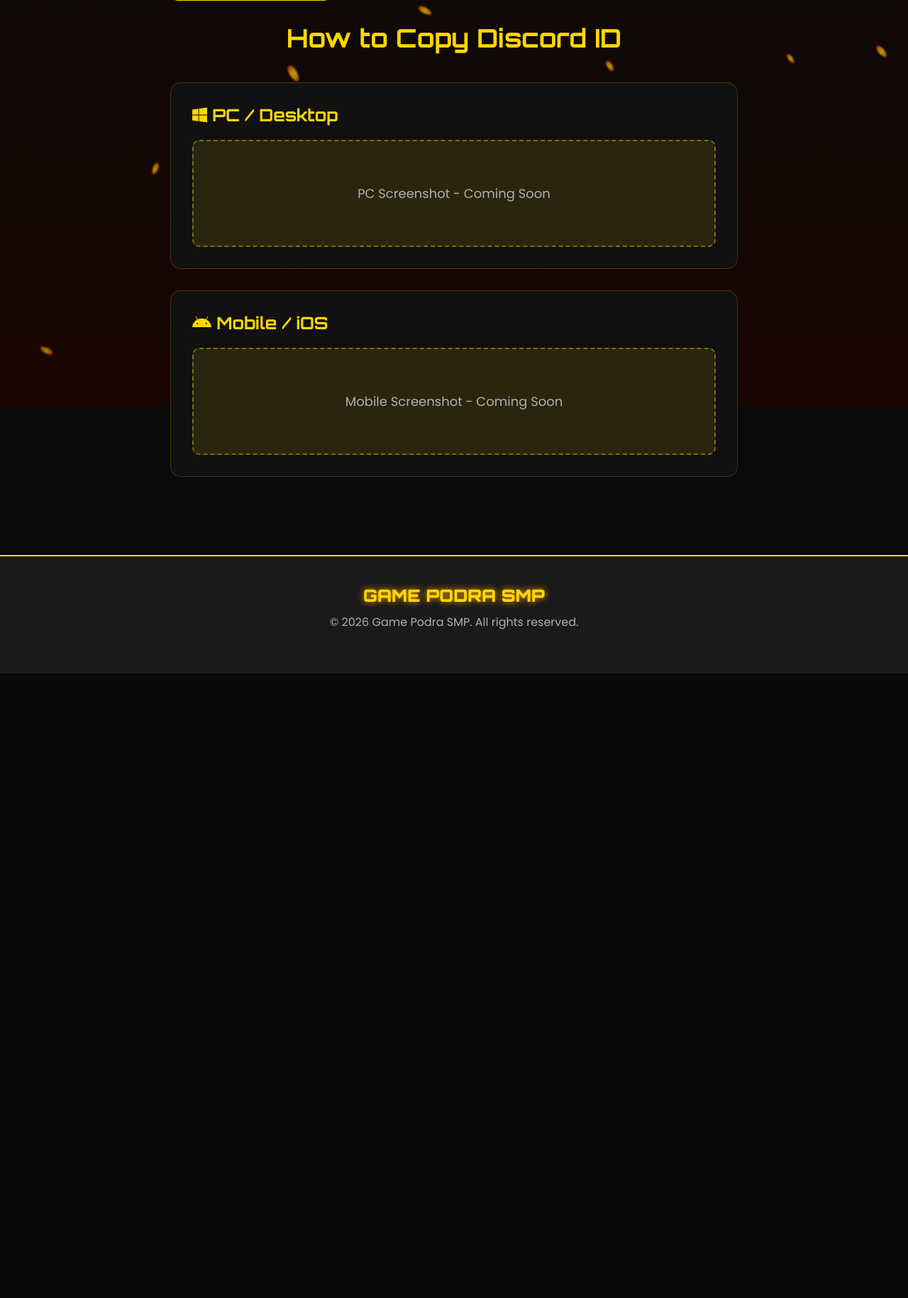
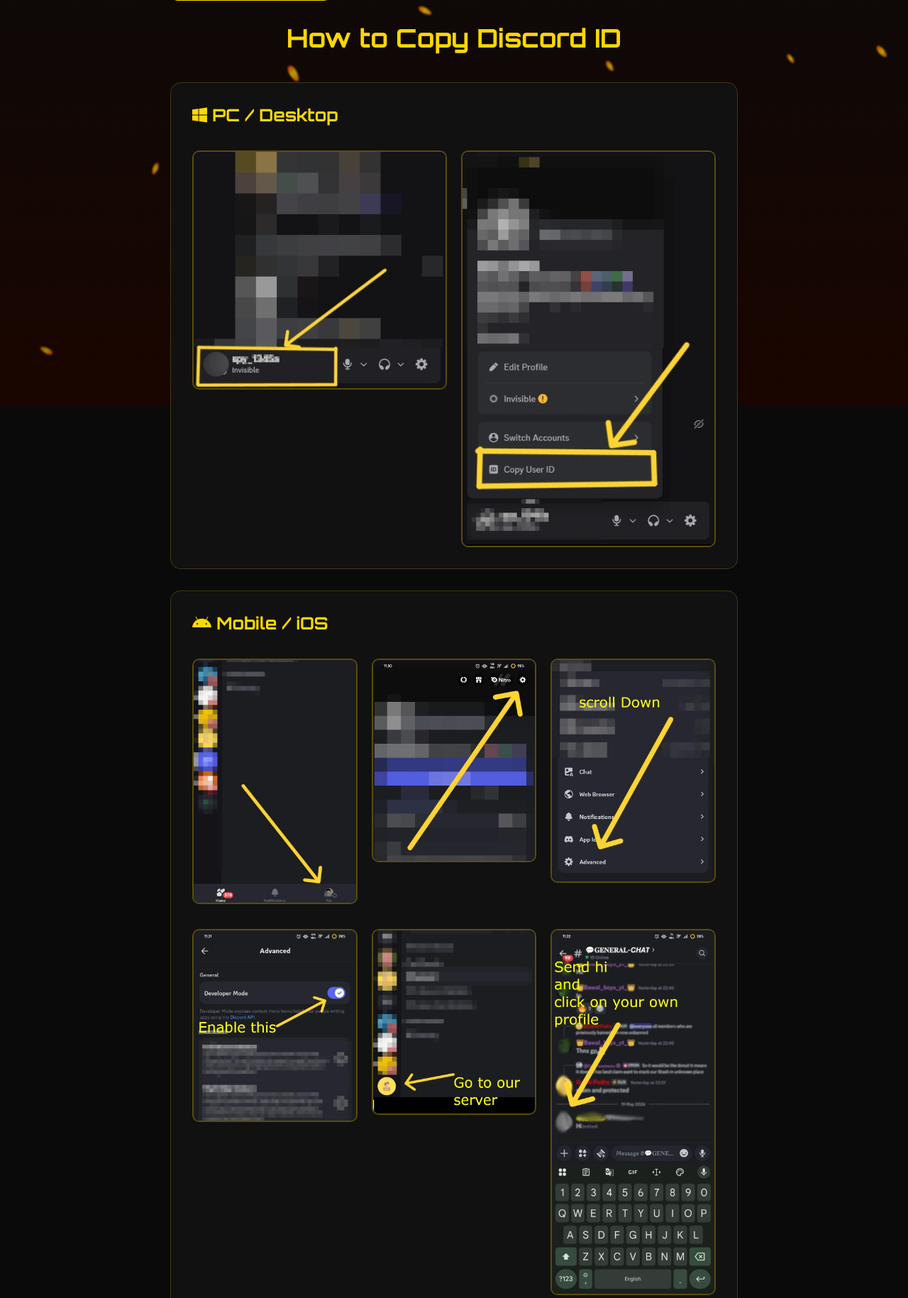
Before and after one commit to spy1345a/GamePodra-Store, a Flask app: page /discord-help in a window 1280 px wide. Shown: the part 228-2057 px from the top of the page at 71% size. Before the commit the page ends 1177 px from the top, so only its background shows below. Run offline with Flask 3, Linux system fonts and the light colour scheme.

Commit message:
Update .gitignore to exclude compressed files and add images to help page

```diff
--- a/static/style.css
+++ b/static/style.css
@@ -1221,3 +1221,25 @@ html {
     color: var(--text-dim);
     font-size: 18px;
 }
+
+/* Steps Images */
+.steps-images {
+    display: grid;
+    grid-template-columns: repeat(auto-fit, minmax(200px, 1fr));
+    gap: 20px;
+    margin-top: 20px;
+}
+
+.steps-images img {
+    width: 100%;
+    height: auto;
+    border-radius: 10px;
+    border: 2px solid rgba(255, 215, 0, 0.3);
+    transition: all 0.3s ease;
+}
+
+.steps-images img:hover {
+    border-color: var(--yellow);
+    box-shadow: 0 0 20px rgba(255, 215, 0, 0.3);
+    transform: scale(1.02);
+}
--- a/templates/discord-help.html
+++ b/templates/discord-help.html
@@ -48,12 +48,24 @@
 
             <div class="help-card">
                 <h2><i class="fab fa-windows"></i> PC / Desktop</h2>
-                <div class="image-placeholder">PC Screenshot - Coming Soon</div>
+                <div class="steps-images">
+                    <img src="{{ url_for('static', filename='images/pc/pc-discord-step1.webp') }}" alt="Step 1">
+                    <img src="{{ url_for('static', filename='images/pc/pc-discord-step2.webp') }}" alt="Step 2">
+                </div>
             </div>
 
             <div class="help-card">
                 <h2><i class="fab fa-android"></i> Mobile / iOS</h2>
-                <div class="image-placeholder">Mobile Screenshot - Coming Soon</div>
+                <div class="steps-images">
+                    <img src="{{ url_for('static', filename='images/mobile/mobile-discord-step1.webp') }}" alt="Step 1">
+                    <img src="{{ url_for('static', filename='images/mobile/mobile-discord-step2.webp') }}" alt="Step 2">
+                    <img src="{{ url_for('static', filename='images/mobile/mobile-discord-step3.webp') }}" alt="Step 3">
+                    <img src="{{ url_for('static', filename='images/mobile/mobile-discord-step4.webp') }}" alt="Step 4">
+                    <img src="{{ url_for('static', filename='images/mobile/mobile-discord-step5.webp') }}" alt="Step 5">
+                    <img src="{{ url_for('static', filename='images/mobile/mobile-discord-step6.webp') }}" alt="Step 6">
+                    <img src="{{ url_for('static', filename='images/mobile/mobile-discord-step7.webp') }}" alt="Step 7">
+                    <img src="{{ url_for('static', filename='images/mobile/mobile-discord-step8.webp') }}" alt="Step 8">
+                </div>
             </div>
         </div>
     </section>
```
Also changed, not shown: static/images/mobile/mobile-discord-step1.webp (added), static/images/mobile/mobile-discord-step2.webp (added), static/images/mobile/mobile-discord-step3.webp (added), static/images/mobile/mobile-discord-step4.webp (added), static/images/mobile/mobile-discord-step5.webp (added), static/images/mobile/mobile-discord-step6.webp (added), static/images/mobile/mobile-discord-step7.webp (added), static/images/mobile/mobile-discord-step8.webp (added), static/images/pc/pc-discord-step1.webp (added), static/images/pc/pc-discord-step2.webp (added), 1 other file.
